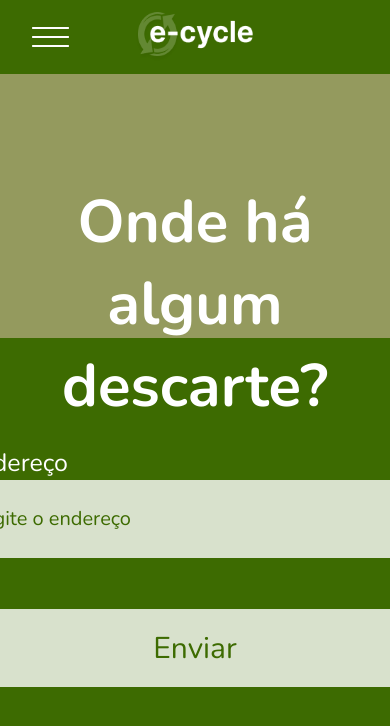
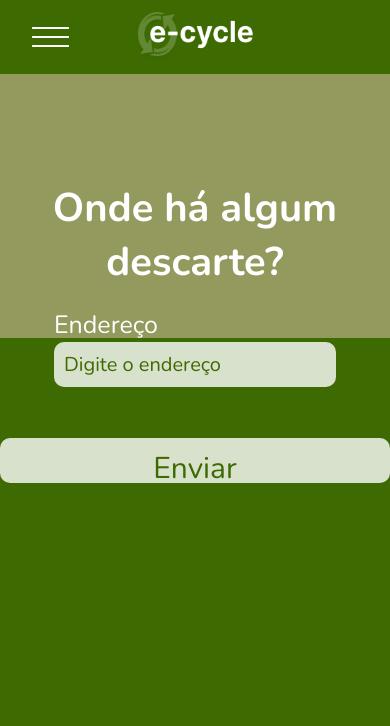
Before and after one commit to gmonteiroc21/projeto-engenharia-de-software, a Next.js app in the folder e-cycle_web/: page /descarte in a window 390 px wide. Shown: the top 726 px of the page. Built offline with nearby package versions, Linux system fonts and the light colour scheme.

Commit message:
fix: window

```diff
--- a/e-cycle_web/src/components/Layout/index.tsx
+++ b/e-cycle_web/src/components/Layout/index.tsx
@@ -8,23 +8,10 @@ interface LayoutChildren {
 }
 
 export function Layout({ children }: LayoutChildren) {
-  const [larguraDaTela, setLarguraDaTela] = useState(window.innerWidth);
-
-  useEffect(() => {
-    const atualizarTamanhoDaTela = () => {
-      setLarguraDaTela(window.innerWidth);
-    };
-
-    window.addEventListener("resize", atualizarTamanhoDaTela);
-
-    return () => {
-      window.removeEventListener("resize", atualizarTamanhoDaTela);
-    };
-  }, []);
   return (
     <AtivacaoDesativacaoProvider>
       <Navbar user={"descartador"} />
-      {larguraDaTela <= 700 && <Sidebar user={"coletor"} />}
+      <Sidebar user={"coletor"} />
       <Container>
         {children}
         <GreenBackground />
--- a/e-cycle_web/src/components/Navbar/index.tsx
+++ b/e-cycle_web/src/components/Navbar/index.tsx
@@ -11,32 +11,18 @@ interface Props {
 
 import { useAtivacaoDesativacao } from "../../contexts/button";
 export const Navbar = ({ user }: Props) => {
-  const [larguraDaTela, setLarguraDaTela] = useState(window.innerWidth);
   const { ativado, toggleAtivacao } = useAtivacaoDesativacao();
 
-  useEffect(() => {
-    const atualizarTamanhoDaTela = () => {
-      setLarguraDaTela(window.innerWidth);
-    };
-
-    window.addEventListener("resize", atualizarTamanhoDaTela);
-
-    return () => {
-      window.removeEventListener("resize", atualizarTamanhoDaTela);
-    };
-  }, []);
   const router = useRouter();
-  console.log(larguraDaTela);
   return (
     <NavbarContainer>
-      {larguraDaTela <= 700 && (
-        <Image
-          className="buttonNav"
-          src={NavButton}
-          alt="botao que ative sidebar"
-          onClick={toggleAtivacao}
-        />
-      )}
+      <Image
+        className="buttonNav"
+        src={NavButton}
+        alt="botao que ativa sidebar"
+        onClick={toggleAtivacao}
+      />
+
       <Image src={Logo} alt="Logo do E-cycle" />
       <Navigation>
         <ul>
--- a/e-cycle_web/src/components/Navbar/styles.ts
+++ b/e-cycle_web/src/components/Navbar/styles.ts
@@ -21,6 +21,11 @@ export const NavbarContainer = styled.div`
     .buttonNav {
       position: absolute;
       left: 2rem;
+    }
+  }
+  .buttonNav {
+    @media (min-width: 700px) {
+      display: none !important;
     }
   }
 `;
--- a/e-cycle_web/src/components/Sidebar/styles.ts
+++ b/e-cycle_web/src/components/Sidebar/styles.ts
@@ -35,6 +35,9 @@ export const Container = styled.div<Props>`
     font-weight: 400;
     line-height: normal;
   }
+  @media (max-width: 700px) {
+    display: none;
+  }
 `;
 
 export const UserContainer = styled.div`
--- a/e-cycle_web/src/pages/descarte/index.tsx
+++ b/e-cycle_web/src/pages/descarte/index.tsx
@@ -4,13 +4,10 @@ import {
   Container,
   ErrorSpan,
   FormContainer,
-  GreenBackground,
   InputContainer,
   StyledLabel,
   StyledTitle,
   SubmitInput,
-  UploadContainer,
-  UploadInput,
 } from "./styles";
 import { Layout } from "@/components/Layout";
 import { useForm, SubmitHandler } from "react-hook-form";
--- a/e-cycle_web/src/pages/descarte/styles.ts
+++ b/e-cycle_web/src/pages/descarte/styles.ts
@@ -14,6 +14,9 @@ export const StyledTitle = styled.h1`
   font-size: 3.75rem;
   font-style: normal;
   font-weight: 700;
+  @media (max-width: 700px) {
+    font-size: 40px;
+  }
 `;
 
 export const InputContainer = styled.div`
@@ -21,26 +24,30 @@ export const InputContainer = styled.div`
   flex-direction: column;
   justify-content: center;
   align-items: flex-start;
+
   input {
     width: 462px;
     height: 78px;
+    @media (max-width: 700px) {
+      width: 100%;
+      height: 45px;
+    }
     border-radius: 10px;
     //opacity: 0.7;
-    background: #FFFFFF;
+    background: #ffffff;
     //border-style: none;
   }
-`;
-
-export const UploadContainer = styled.div`
-  display: flex;
-  flex-direction: column;
-  justify-content: center;
-  align-items: flex-start;
 `;
 
 export const BaseInput = styled.input`
   width: 462px;
   height: 78px;
+
+  @media (max-width: 700px) {
+    width: 100%;
+    height: 45px;
+  }
+
   border-radius: 10px;
   opacity: 0.8;
   background: #949a5e;
@@ -52,9 +59,9 @@ export const BaseInput = styled.input`
   font-family: Nunito;
   font-style: normal;
   font-weight: 400;
-  color: #3D6B01;
+  color: #3d6b01;
   &::placeholder {
-    color: #3D6B01;
+    color: #3d6b01;
   }
 `;
 
@@ -79,15 +86,6 @@ export const ErrorSpan = styled.span`
   line-height: normal;
 `;
 
-export const GreenBackground = styled.div`
-  width: 100%;
-  height: 60%;
-  position: absolute;
-  bottom: 0;
-  z-index: 0;
-  background: #3d6b01;
-`;
-
 export const FormContainer = styled.form`
   display: flex;
   flex-direction: column;
@@ -99,27 +97,16 @@ export const FormContainer = styled.form`
   padding-top: 2.8rem;
 `;
 
-export const UploadInput = styled(BaseInput)`
-  width: 28.875rem;
-  height: 1.87044rem;
+
+export const SubmitInput = styled(BaseInput)`
+  margin-top: 2rem;
   cursor: pointer;
-  background: #fff;
-  color: #3D6B01;
+  color: #3d6b01;
   text-align: center;
   &:hover {
     opacity: 1.5;
   }
-`;
-
-export const SubmitInput = styled(BaseInput)`
-  margin-top: 2rem;
-  cursor: pointer;
-  color: #3D6B01;
-  text-align: center;
-  &:hover {
-    opacity: 1.5;
-  }
-  color: #3D6B01;
+  color: #3d6b01;
   text-align: center;
   font-family: Nunito;
   font-size: 1.875rem;
@@ -128,3 +115,12 @@ export const SubmitInput = styled(BaseInput)`
   line-height: normal;
   background-color: #fff;
 `;
+
+/* export const SubmitInput = styled(BaseInput)`
+  cursor: pointer;
+  color: #fff;
+  text-align: center;
+  &:hover {
+    opacity: 1.5;
+  }
+`; */
```
Also changed, not shown: e-cycle_web/src/pages/signupUser/styles.ts (+8 -0 lines), e-cycle_web/src/pages/login/styles.ts (line endings or trailing spaces).
